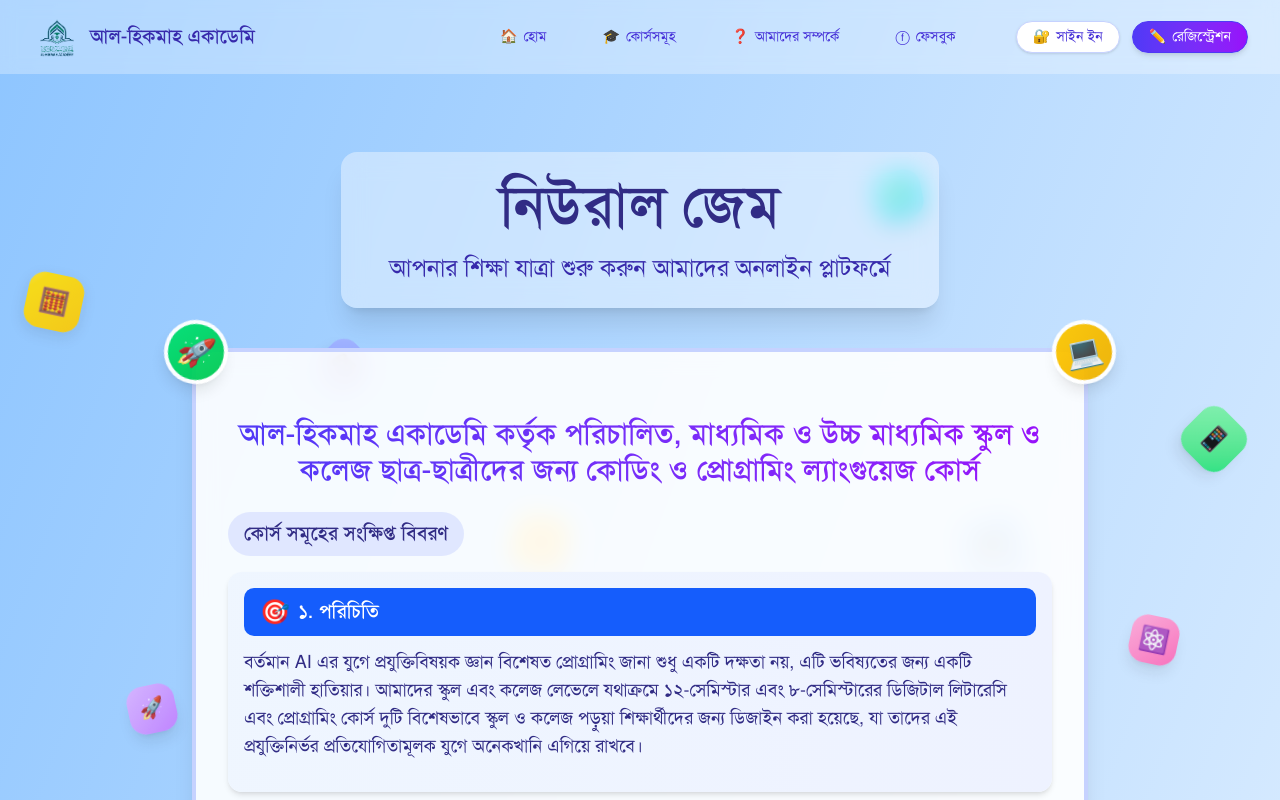
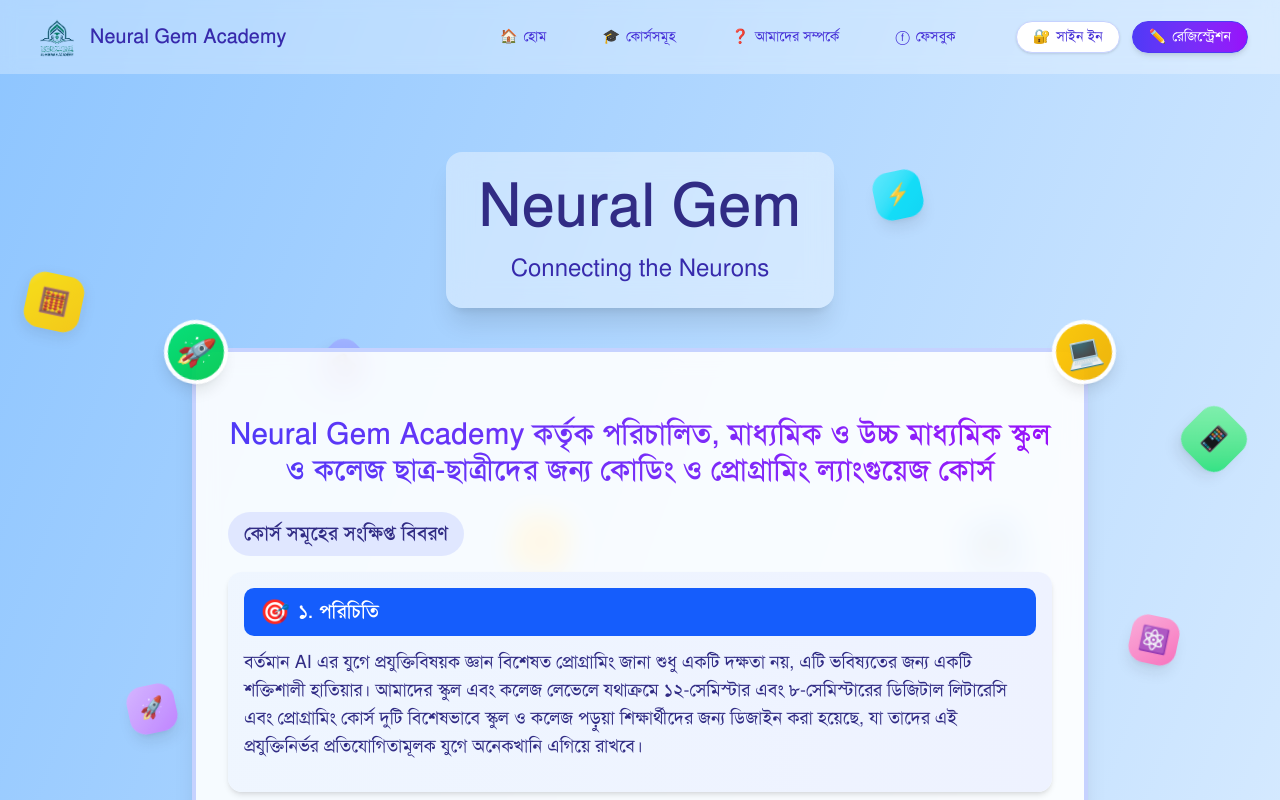
Before and after one commit to miftahulislam2023/al-hikmah, a Next.js app: page / in a window 1280 px wide. Shown: the top 800 px of the page. Built offline with nearby package versions, Linux system fonts and the light colour scheme.

Commit message:
Fix: Name all the files

```diff
--- a/package.json
+++ b/package.json
@@ -1,5 +1,5 @@
 {
-  "name": "al-hikmah",
+  "name": "neural-gem",
   "version": "0.1.0",
   "private": true,
   "scripts": {
--- a/src/app/(admin)/admin/page.tsx
+++ b/src/app/(admin)/admin/page.tsx
@@ -5,7 +5,7 @@ export default async function AdminHome() {
         <div className="flex items-center justify-center min-h-screen bg-gradient-to-br from-gray-100 to-gray-200 p-8">
             <Card className="w-full max-w-lg shadow-lg">
                 <CardHeader className="text-center">
-                    <CardTitle className="text-2xl font-bold text-gray-800">Welcome to Al-Hikmah Academy</CardTitle>
+                    <CardTitle className="text-2xl font-bold text-gray-800">Welcome to Neural Gem Academy</CardTitle>
                     <CardDescription className="text-xl text-gray-600 mt-2">Admin Control Panel</CardDescription>
                 </CardHeader>
                 <CardContent>
--- a/src/app/(admin)/layout.tsx
+++ b/src/app/(admin)/layout.tsx
@@ -13,8 +13,8 @@ const poppins = Poppins({
 
 
 export const metadata: Metadata = {
-  title: "Al-Hikmah Academy",
-  description: "Coding Academy",
+  title: "Neural Gem Academy",
+  description: "Connecting the Neurons",
 };
 
 export default async function RootLayout({
--- a/src/app/(student)/profile/page.tsx
+++ b/src/app/(student)/profile/page.tsx
@@ -11,7 +11,7 @@ export default async function StudentProfile() {
                 <div className="bg-white rounded-2xl shadow-lg overflow-hidden mb-6">
                     <div className="bg-gradient-to-r from-blue-600 to-indigo-600 pt-8 pb-16 px-8 relative">
                         <h1 className="text-3xl font-bold text-white mb-1">Student Profile</h1>
-                        <p className="text-blue-100">Al-Hikmah Academy</p>
+                        <p className="text-blue-100">Neural Gem Academy</p>
 
                         {/* Decorative Elements */}
                         <div className="absolute top-0 right-0 w-48 h-48 bg-white opacity-10 rounded-full -translate-y-1/2 translate-x-1/2"></div>
@@ -171,7 +171,7 @@ export default async function StudentProfile() {
                     <p className="text-blue-200 mt-2">- Nelson Mandela</p>
                 </div>
                 <div className="mt-8 text-center text-gray-500 text-sm">
-                    <p>Al-Hikmah Academy Student Portal • 2025</p>
+                    <p>Neural Gem Academy Student Portal • 2025</p>
                 </div>
             </div>
         </div>
--- a/src/app/layout.tsx
+++ b/src/app/layout.tsx
@@ -28,8 +28,8 @@ const poppins = Poppins({
 })
 
 export const metadata: Metadata = {
-  title: "Al-Hikmah Academy",
-  description: "Coding Academy",
+  title: "Neural Gem Academy",
+  description: "Connecting the Neurons",
 };
 
 export default function RootLayout({
--- a/src/app/page.tsx
+++ b/src/app/page.tsx
@@ -100,8 +100,8 @@ export default function Home() {
         </div>
       </div>      {/* Hero Section with animated elements */}
       <div className="w-full max-w-4xl mx-auto flex flex-col items-center justify-center mt-8 pt-16 md:mt-16 md:pt-10 mb-8 text-center relative">        <div className="relative bg-white/40 backdrop-blur-md px-8 py-6 rounded-2xl shadow-xl mb-2 transform hover:scale-105 transition-transform duration-300">
-        <h1 className="text-3xl md:text-5xl lg:text-6xl font-bold text-indigo-900 mb-4">নিউরাল জেম</h1>
-        <p className="text-lg md:text-2xl text-indigo-800 max-w-3xl px-4 font-medium">আপনার শিক্ষা যাত্রা শুরু করুন আমাদের অনলাইন প্লাটফর্মে</p>      </div>
+        <h1 className="text-3xl md:text-5xl lg:text-6xl font-bold text-indigo-900 mb-4">Neural Gem</h1>
+        <p className="text-lg md:text-2xl text-indigo-800 max-w-3xl px-4 font-medium">Connecting the Neurons</p>      </div>
       </div>      {/* Course Details Section - Center of page with fun design */}
       <div id="courses" className="w-full max-w-4xl mx-auto bg-white/90 backdrop-blur-md rounded-3xl shadow-xl p-6 md:p-8 mb-10 relative z-10 border-4 border-indigo-200">
         {/* Decorative floating elements */}
@@ -120,7 +120,7 @@ export default function Home() {
 
         <div className="pt-8 pb-4">
           <h2 className="text-2xl md:text-3xl font-bold text-center mb-6 bg-gradient-to-r from-indigo-600 to-purple-600 text-transparent bg-clip-text">
-            আল-হিকমাহ একাডেমি কর্তৃক পরিচালিত, মাধ্যমিক ও উচ্চ মাধ্যমিক স্কুল ও কলেজ ছাত্র-ছাত্রীদের জন্য কোডিং ও প্রোগ্রামিং ল্যাংগুয়েজ কোর্স
+            Neural Gem Academy কর্তৃক পরিচালিত, মাধ্যমিক ও উচ্চ মাধ্যমিক স্কুল ও কলেজ ছাত্র-ছাত্রীদের জন্য কোডিং ও প্রোগ্রামিং ল্যাংগুয়েজ কোর্স
           </h2>
 
           <div className="text-indigo-900">
@@ -286,7 +286,7 @@ export default function Home() {
       {/* Footer - positioned at bottom with fun style */}
       <div className="w-full text-center pb-4 pt-2 mt-auto">
         <div className="text-xs md:text-sm text-indigo-900 px-6 mx-auto bg-white/50 backdrop-blur-md py-4 rounded-2xl max-w-sm border-2 border-indigo-200 shadow-lg">
-          <p className="font-medium">আল-হিকমাহ একাডেমি</p>
+          <p className="font-medium">Neural Gem Academy</p>
           <p className="mb-2">
             <a href="https://www.facebook.com/alhikmahacademybd"
               className="text-indigo-600 hover:text-indigo-800 underline break-words font-medium"
@@ -294,7 +294,7 @@ export default function Home() {
               facebook.com/alhikmahacademybd
             </a>
           </p>
-          <p>© {new Date().getFullYear()} আল-হিকমাহ একাডেমি। সর্বস্বত্ব সংরক্ষিত।</p>
+          <p>© {new Date().getFullYear()} Neural Gem Academy। সর্বস্বত্ব সংরক্ষিত।</p>
         </div>
       </div>
     </main>
--- a/src/components/LandingNavbar.tsx
+++ b/src/components/LandingNavbar.tsx
@@ -52,7 +52,7 @@ const LandingNavbar = () => {
                     />
                     <div className="text-lg md:text-xl">
                         <span className="">
-                            আল-হিকমাহ একাডেমি
+                            Neural Gem Academy
                         </span>
                     </div>
                 </Link>
--- a/src/components/MobileNavbar.tsx
+++ b/src/components/MobileNavbar.tsx
@@ -132,7 +132,7 @@ const MobileNavbar = () => {
                                     animate={{ x: 0, opacity: 1 }}
                                     transition={{ delay: 0.15 }}
                                 >
-                                    আল-হিকমাহ একাডেমি
+                                    Neural Gem Academy
                                 </motion.div>
                                 <div className="h-0.5 w-full bg-gradient-to-r from-indigo-200 to-purple-200 rounded-full mb-2"></div>
                             </div>              <motion.div
@@ -250,7 +250,7 @@ const MobileNavbar = () => {
                                     animate={{ opacity: 1 }}
                                     transition={{ delay: 0.55 }}
                                 >
-                                    আল-হিকমাহ একাডেমি © {new Date().getFullYear()}
+                                    Neural Gem Academy © {new Date().getFullYear()}
                                 </motion.div>              </div>
                         </div>
                     </motion.div>
--- a/src/components/admin/AdminNavbar.tsx
+++ b/src/components/admin/AdminNavbar.tsx
@@ -36,7 +36,7 @@ export default function AdminNavbar() {
                         <span className="text-white text-lg font-bold">A</span>
                     </div>
                     <h1 className="text-xl font-bold bg-gradient-to-r from-white to-indigo-200 bg-clip-text text-transparent">
-                        Al-Hikmah <span className="text-yellow-400">Admin</span>
+                        Neural Gem<span className="text-yellow-400">Admin</span>
                     </h1>
                 </div>
 
--- a/src/components/student/StudentNavbar.tsx
+++ b/src/components/student/StudentNavbar.tsx
@@ -16,8 +16,8 @@ export default function StudentNavbar() {
                     <div className="flex items-center gap-2">
                         <Link href="/" className="text-xl font-bold text-blue-600 flex items-center">
                             <span className="mr-2">🏫</span>
-                            <span className="hidden sm:inline">Al-Hikmah School</span>
-                            <span className="sm:hidden">Al-Hikmah</span>
+                            <span className="hidden sm:inline">Neural Gem School</span>
+                            <span className="sm:hidden">Neural Gem</span>
                         </Link>
                     </div>
                     {/* Desktop Nav */}
```
Also changed, not shown: 1 other file (tests, documents, lock files or other folders).
